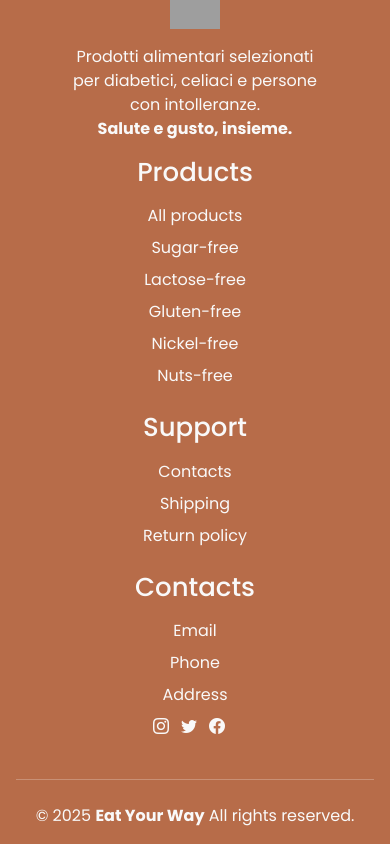
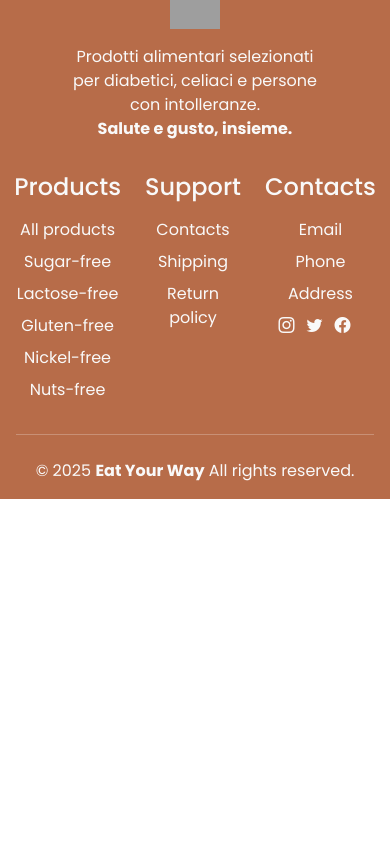
Before and after one commit to GiuseppeColucci95/project-work-team3, a React (Vite) app in the folder FRONTEND/: page / in a window 390 px wide. Shown: the part 2754-3598 px from the top of the page. After the commit the page ends 3253 px from the top, so only its background shows below. Built offline with nearby package versions, Linux system fonts and the light colour scheme; grey boxes are pictures that could not be loaded.

Commit message:
edit footer media queries

```diff
--- a/FRONTEND/src/index.css
+++ b/FRONTEND/src/index.css
@@ -189,10 +189,9 @@ footer {
   }
   .footer-logo {
     flex-direction: column;
+    margin-bottom: 1rem;
   }
   .footer-menu {
-    flex-direction: column;
-    gap: 1rem !important;
     h4 {
       font-size: 26px;
     }
@@ -210,9 +209,9 @@ footer {
 
 @media (max-width: 480px) {
   .footer-menu {
-    gap: 0.5rem !important;
+    gap: 1.5rem !important;
     h4 {
-      font-size: 26px;
+      font-size: 24px;
     }
   }
   .footer-menu ul {
```
